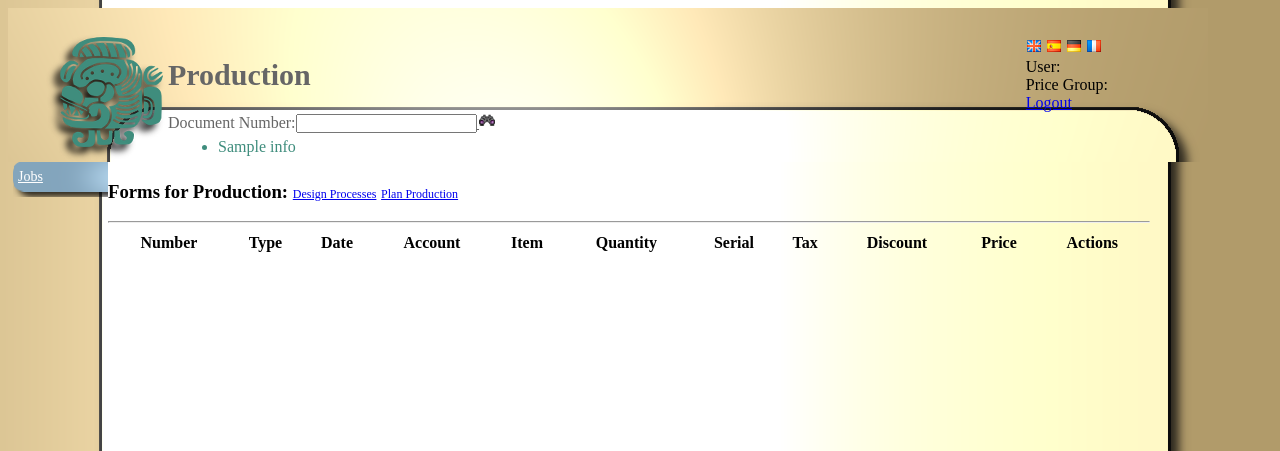
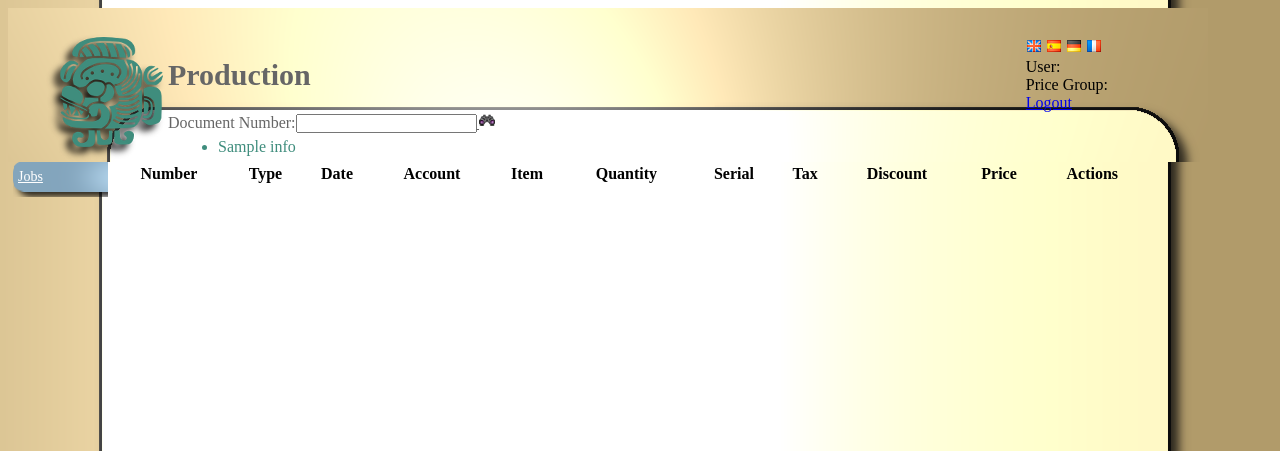
Before and after one commit to jaredtmartin/jade, a Django app: template templates/production/production_list.html in a window 1280 px wide. Shown: the top 451 px of the page. Run offline with Django 3.2, Linux system fonts and the light colour scheme; the template is opened without the code that fills it: most values are stand-ins (such as "Sample title", 1, 10 or a date in 2020); lists and menus that the app fills with data are empty; parts of the project's set-up code (start-up, migrations or seed data) failed here and were passed over.

Commit message:
production couple bug fixes

```diff
--- a/inventory/models.py
+++ b/inventory/models.py
@@ -2022,7 +2022,7 @@ class Transfer(Transaction):
         except Entry.DoesNotExist: return self._item
     def _set_item(self, value):
         try:
-            [e.update('item',value) for e in Entry.offsite_objects.filter(transactions=self)]
+            [e.update('item',value) for e in Entry.offsite_objects.filter(transaction=self)]
         except AttributeError: self._item=value
 
     def _get_quantity(self):
@@ -2050,7 +2050,7 @@ class Transfer(Transaction):
         except Entry.DoesNotExist: return self._serial
     def _set_serial(self, value):
         try:
-            [e.update('serial',value) for e in Entry.offsite_objects.filter(transactions=self)]
+            [e.update('serial',value) for e in Entry.offsite_objects.filter(transaction=self)]
         except AttributeError: self._serial=value
     def _get_account(self):
         return self._get_remote_inventory_entry().site
--- a/production/models.py
+++ b/production/models.py
@@ -7,6 +7,9 @@ from django.db.models import Q
 from datetime import datetime
 import settings
 import re
+from django.contrib.sites.models import Site
+from django.contrib.sites.managers import CurrentSiteManager
+from jade.inventory.managers import CurrentMultiSiteManager, AccountManager
 
 
 print "settings.PRODUCTION_EXPENSE_ACCOUNT_DATA=%s" % str(settings.PRODUCTION_EXPENSE_ACCOUNT_DATA)
@@ -126,6 +129,7 @@ class Process(Production):
 def add_process_entries(sender, **kwargs):
     l=kwargs['instance']
     if kwargs['created']:
+        l.sites.add(Site.objects.get_current())
         l.create_related_entry(
         account = PRODUCTION_EXPENSE_ACCOUNT,
         tipo = 'Production',
@@ -185,6 +189,7 @@ class Job(Production):
 def add_job_entries(sender, **kwargs):
     l=kwargs['instance']
     if kwargs['created']:
+        l.sites.add(Site.objects.get_current())
         l.create_related_entry(
         account = INVENTORY_ACCOUNT,
         tipo = 'Inventory',
--- a/production/views.py
+++ b/production/views.py
@@ -101,7 +101,7 @@ def job_start(request):
     q=form.cleaned_data['q']
     start=form.cleaned_data['start']
     end=form.cleaned_data['end']
-    jobs=search_transactions(request.user,form, Job)
+    jobs=search_transactions(request.user,form, Job.objects.all())
     print "jobs.count() = " + str(jobs.count())
     for job in jobs:
         print "job.quantity = " + str(job.quantity)
@@ -119,7 +119,7 @@ def job_finish(request):
     q=form.cleaned_data['q']
     start=form.cleaned_data['start']
     end=form.cleaned_data['end']
-    jobs=search_transactions(request.user,form, Job)
+    jobs=search_transactions(request.user,form, Job.objects.all())
     for job in jobs:
         if job.quantity>0:
             job.active=True
--- a/templates/production/production_list.html
+++ b/templates/production/production_list.html
@@ -8,24 +8,5 @@
     <div class="actiontab" ><a href="/production/job/list/?{% if q %}q={{q}}&{% endif %}{% if start %}start={{start}}&{% endif %}{% if end %}end={{end}}{% endif %}" class="action">{% trans 'Jobs' %}</a></div>
 {% endblock%}
 {% block pre-table %}
-    <div id="form-links" class="section">
-        <h3 id="form-links-heading">{% trans 'Forms for Production' %}:
-            <a id="design-form-link" class="form_link" onclick="showDesignForm();return false;" href="#">{% trans 'Design Processes' %}</a>
-            <a id="plan-form-link"class="form_link" onclick="showPlanForm();return false;" href="#">{% trans 'Plan Production' %}</a>
-        </h3>
-        <div id="order-form" style="display:none;">
-            <div id="order-form-doc-number" class="three-column">
-                {% trans 'Doc Number' %}: <input id="doc_number" value="{{q}}" type="text"> <a href="#" onclick="$(this).prev().val('');return false;"><img id="next_doc_number" src="/media/img/clear.png"/></a>
-            </div>
-            <div id="order-form-item" style="display:none;" class="three-column">
-                {% trans 'Item' %}: <input id="item" value="{{page.object_list.1.item}}" type="text"> <a onclick="newTransaction('/production/process/new/'); return false;" href="#"><img src="/media/img/add.png"/></a>
-            </div>
-            <div id="order-form-quantity" style="display:none;" class="three-column">
-                {% trans 'Quantity' %}: <input id="quantity" value="1" type="text"> <a onclick="newTransaction('/production/job/new/?q={{q}}&quantity='+$('#quantity').val()); return false;" href="#"><img src="/media/img/post.png"></a>
-            </div>
-            <input id="order-form-url" type="hidden" value="">
-            <input id="order-form-tipo" type="hidden" value="">
-        </div>
-        <hr class="clear-contentunit" />
-    </div>
+
 {% endblock%}
```
